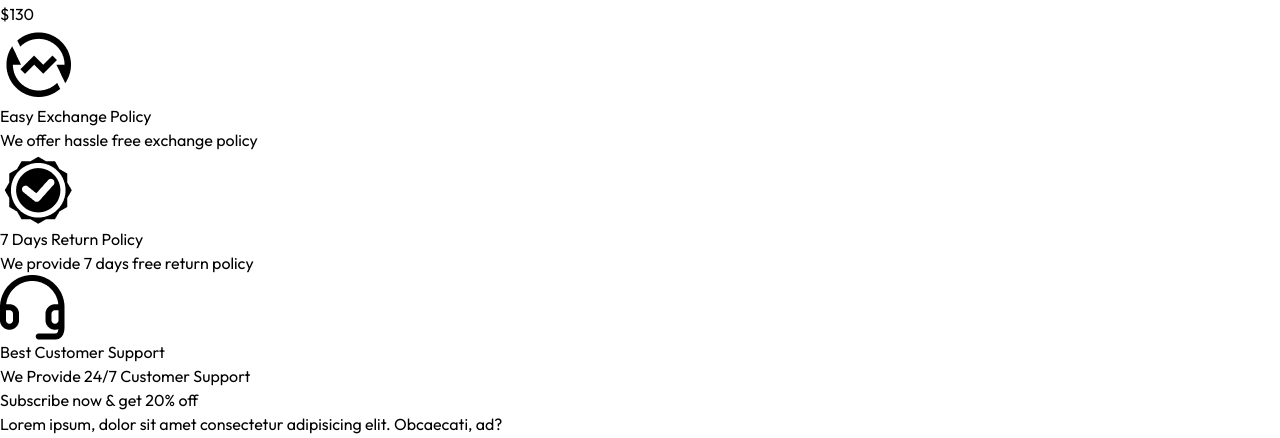
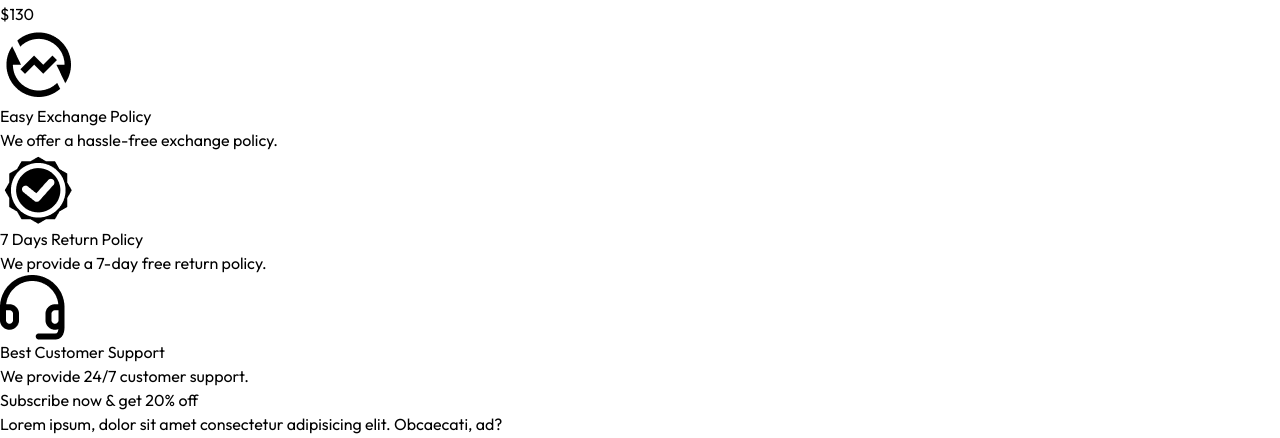
Before and after one commit to ShrishtiDubey27/E-commerce-Website, a React (Vite) app in the folder frontend/: page / in a window 1280 px wide. Shown: the part 8900-9338 px from the top of the page. Built offline with nearby package versions, Linux system fonts and the light colour scheme.

Commit message:
register model testing

```diff
--- a/frontend/src/components/OurPolicy.jsx
+++ b/frontend/src/components/OurPolicy.jsx
@@ -1,30 +1,28 @@
-import React from 'react'
-import { assets } from '../assets/frontend_assets/assets'
+import React from 'react';
+import { assets } from '../assets/frontend_assets/assets';
 
 const OurPolicy = () => {
   return (
-    <div className='flex flex-col sm:flex-row justify-around gap-12 sm:gap-2 text-center py-20 text-xs sm:text-sm md:text-base text-gray-700'>
+    <div className='flex flex-col sm:flex-row justify-around gap-12 sm:gap-2 text-center py-20 text-xs sm:text-sm md:text-base lg:text-lg text-gray-700'>
       <div>
-        <img src={assets.exchange_icon} className='w-12 m-auto mb-5' alt="" />
+        <img src={assets.exchange_icon} className='w-12 m-auto mb-5' alt="Exchange Icon" />
         <p className='font-semibold'><span className='text-orange-500'>Easy Exchange Policy</span></p>
-        <p className='text-gray-400'>We offer hassle free exchange policy</p>
+        <p className='text-gray-400'>We offer a hassle-free exchange policy.</p>
       </div>
 
       <div>
-        <img src={assets.quality_icon} className='w-12 m-auto mb-5' alt="" />
+        <img src={assets.quality_icon} className='w-12 m-auto mb-5' alt="Return Icon" />
         <p className='font-semibold'><span className='text-orange-500'>7 Days Return Policy</span></p>
-        <p className='text-gray-400'>We provide 7 days free return policy</p>
+        <p className='text-gray-400'>We provide a 7-day free return policy.</p>
       </div>
 
       <div>
-        <img src={assets.support_img} className='w-12 m-auto mb-5' alt="" />
+        <img src={assets.support_img} className='w-12 m-auto mb-5' alt="Support Icon" />
         <p className='font-semibold'><span className='text-orange-500'>Best Customer Support</span></p>
-        <p className='text-gray-400'>We Provide 24/7 Customer Support</p>
+        <p className='text-gray-400'>We provide 24/7 customer support.</p>
       </div>
-
-
     </div>
-  )
+  );
 }
 
-export default OurPolicy
+export default OurPolicy;
```
Also changed, not shown: 2 other files (tests, documents, lock files or other folders).
